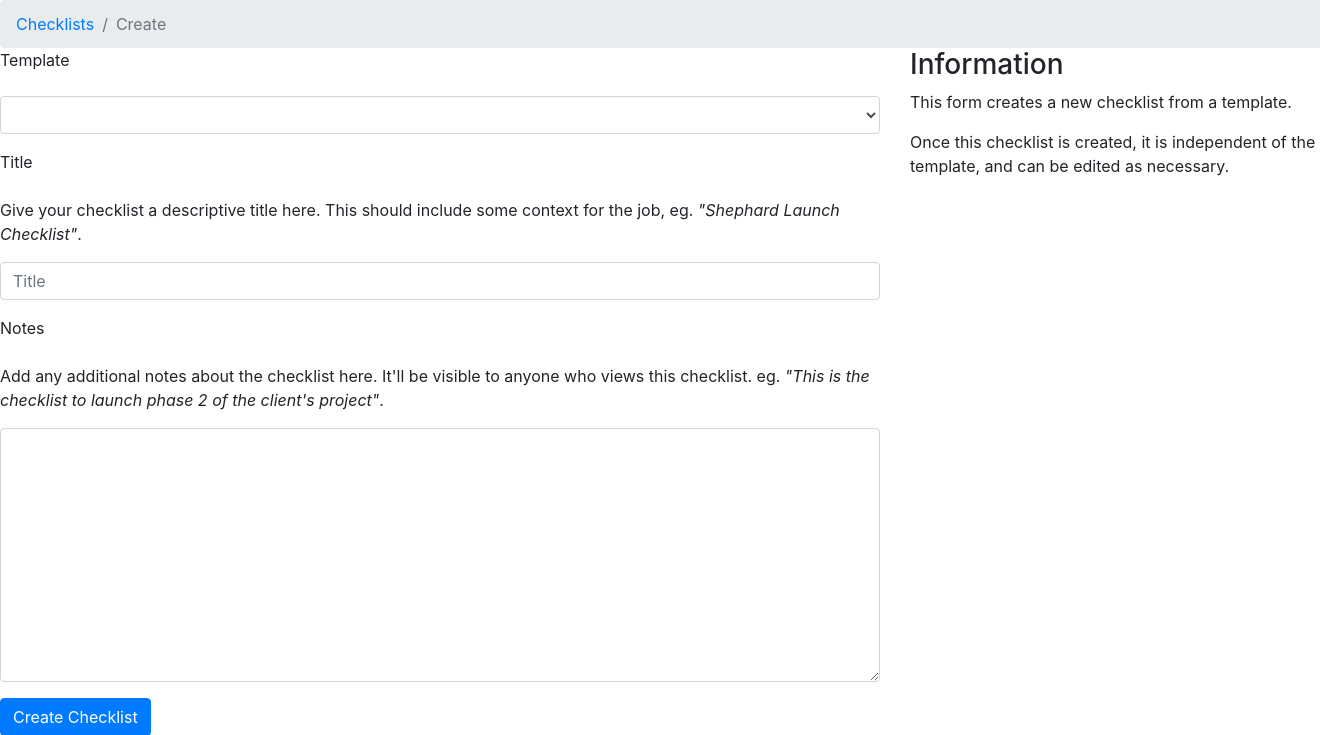
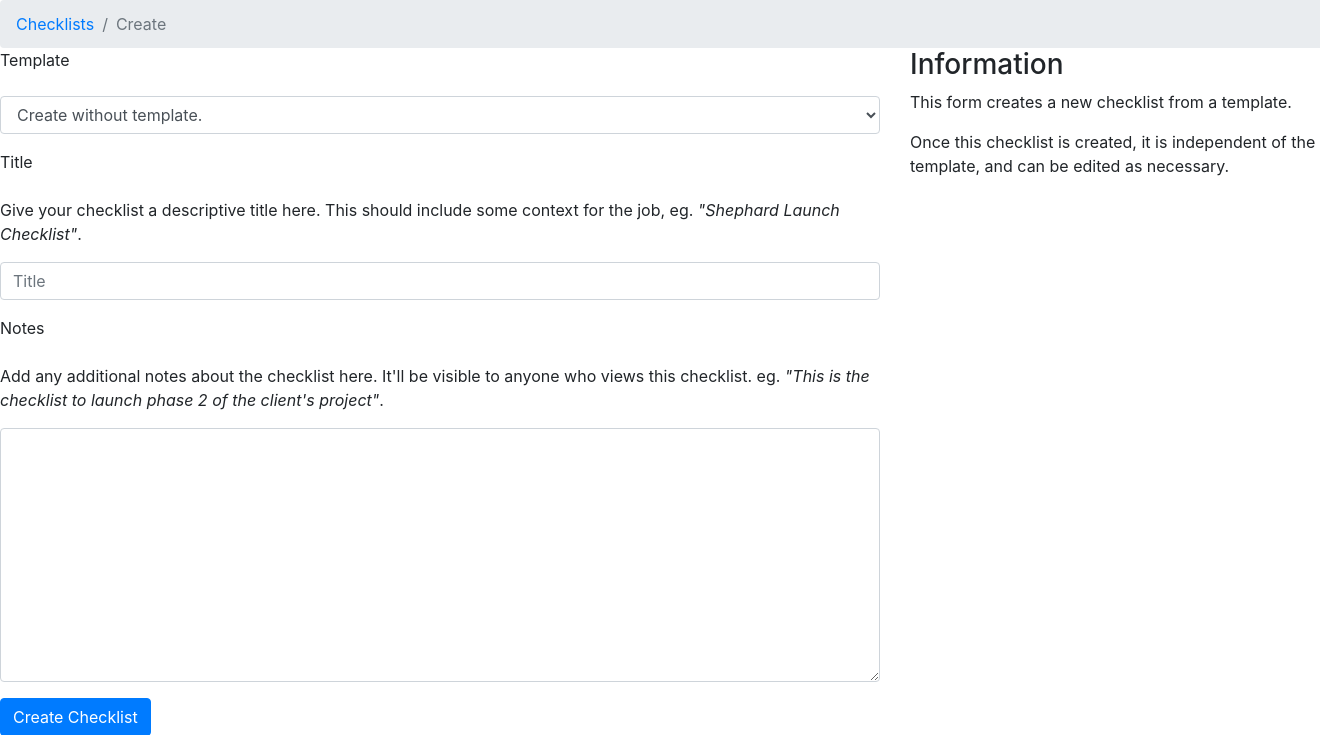
Before and after one commit to giantmade/giant-checklists, a Django app: page /checklists/create/ in a window 1320 px wide. Shown: the part 56-791 px from the top of the page. Run offline with Django 3.2, Linux system fonts and the light colour scheme; the visitor is signed in with stand-in values (Sample User, id 1); data comes from the database, SQL or seed files in the repository; data that the repository does not hold is empty.

Commit message:
Checklist migrations tidied & link to create template from checklist added.

```diff
--- a/checklists/forms.py
+++ b/checklists/forms.py
@@ -11,7 +11,7 @@ class ChecklistForm(forms.ModelForm):
     """
 
     template = forms.ModelChoiceField(
-        queryset=Template.objects.filter(is_active=True), empty_label=None
+        queryset=Template.objects.filter(is_active=True), empty_label="Create without template.", required=False,
     )
     notes = forms.CharField(widget=forms.Textarea(), required=False)
 
--- a/checklists/models.py
+++ b/checklists/models.py
@@ -12,7 +12,7 @@ class Checklist(models.Model):
     This is an instance of a checklist.
     """
 
-    template = models.ForeignKey(Template, on_delete=models.CASCADE)
+    template = models.ForeignKey(Template, on_delete=models.SET_NULL, null=True, blank=True)
     title = models.CharField(max_length=255)
     notes = models.TextField(blank=True)
     created_on = models.DateTimeField(auto_now_add=True)
@@ -35,7 +35,7 @@ class Checklist(models.Model):
         This calculates the percentage progress through the list.
         """
 
-        total_items = float(len(self.items()))
+        total_items = float(len(self.items())) or 1
         completed_items = float(len(self.items().filter(completed=True)))
 
         return int(round((completed_items / total_items) * 100))
@@ -49,7 +49,7 @@ class ChecklistItem(models.Model):
     This is an instance of a checklist item.
     """
 
-    checklist = models.ForeignKey(Checklist, on_delete=models.CASCADE)
+    checklist = models.ForeignKey(Checklist, on_delete=models.CASCADE, related_name="items")
     original_item = models.ForeignKey(
         TemplateItem, blank=True, null=True, on_delete=models.CASCADE
     )
--- a/checklists/views.py
+++ b/checklists/views.py
@@ -62,14 +62,15 @@ def create(request):
             checklist.save()
 
             # Add the child items.
-            for item in checklist.template.items().order_by("position"):
-                checklist_item = models.ChecklistItem(
-                    checklist=checklist,
-                    original_item=item,
-                    description=item.description,
-                    position=item.position,
-                )
-                checklist_item.save()
+            if checklist.template:
+                for item in checklist.template.items().order_by("position"):
+                    checklist_item = models.ChecklistItem(
+                        checklist=checklist,
+                        original_item=item,
+                        description=item.description,
+                        position=item.position,
+                    )
+                    checklist_item.save()
 
             # Create an event.
             event = models.ChecklistEvent(
@@ -111,6 +112,7 @@ def detail(request, checklist_id):
             "checklist": checklist,
             "events": events,
             "all_events": all_events,
+            "create_template": True if not checklist.template else False,
         },
     )
 
--- a/core/templates/templates/create.html
+++ b/core/templates/templates/create.html
@@ -45,7 +45,7 @@
                     </div>
                 </div>
 
-                <button type="submit" class="btn btn-default btn-primary">Create Checklist</button>
+                <button type="submit" class="btn btn-default btn-primary">Create Template</button>
             </form>
         </div>
         <div class="col-md-4 pt-3 border-left">
--- a/templates/models.py
+++ b/templates/models.py
@@ -30,7 +30,7 @@ class Template(models.Model):
 
 class TemplateItem(models.Model):
     """
-    This is a checklist item.
+    This is a checis_klist item.
     """
 
     template = models.ForeignKey(Template, on_delete=models.CASCADE)
--- a/templates/views.py
+++ b/templates/views.py
@@ -27,6 +27,7 @@ def create(request):
     """
 
     if request.method == "POST":
+        print(f"http referer: {request.META.get('HTTP_REFERER')}")
         form = forms.TemplateForm(request.POST)
 
         # If the form is valid, then we'll create the Checklist.
```
Also changed, not shown: core/templates/checklists/detail.html (+8 -0 lines), checklists/migrations/0008_auto_20231221_0712.py (added), checklists/migrations/0008_checklist_archived.py (deleted), checklists/migrations/0008_checklistitem_is_not_applicable.py (deleted), checklists/migrations/0009_alter_checklistitem_checklist.py (added).
